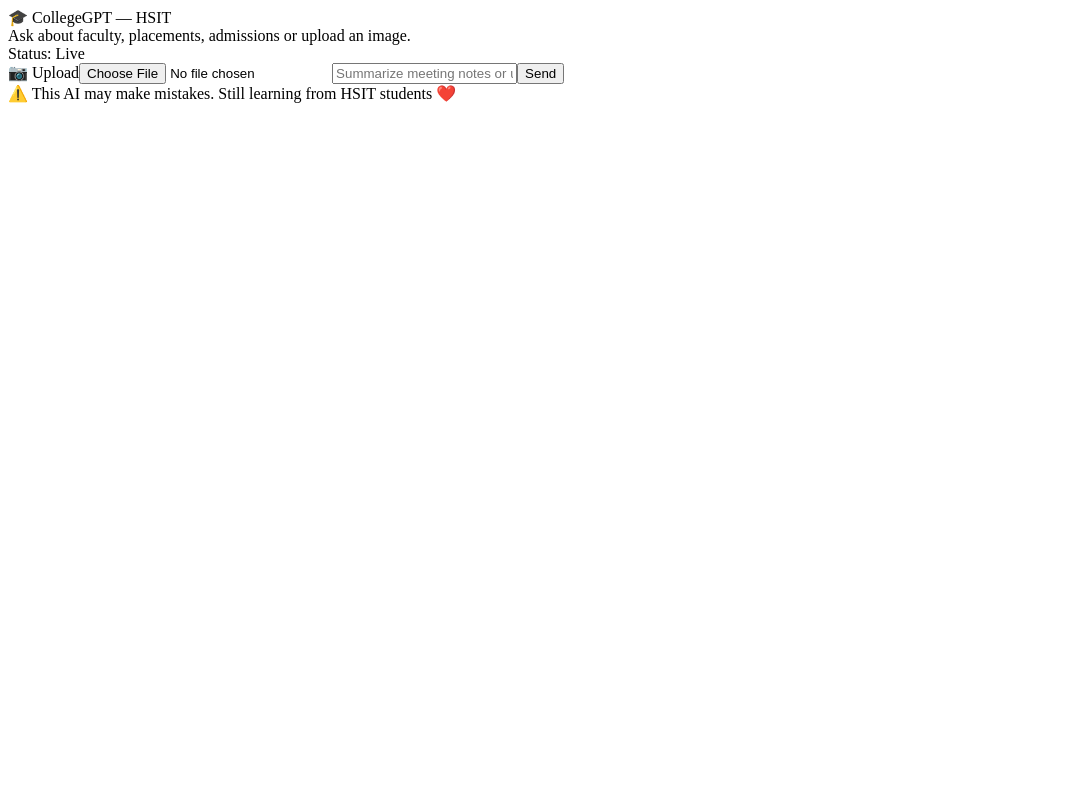
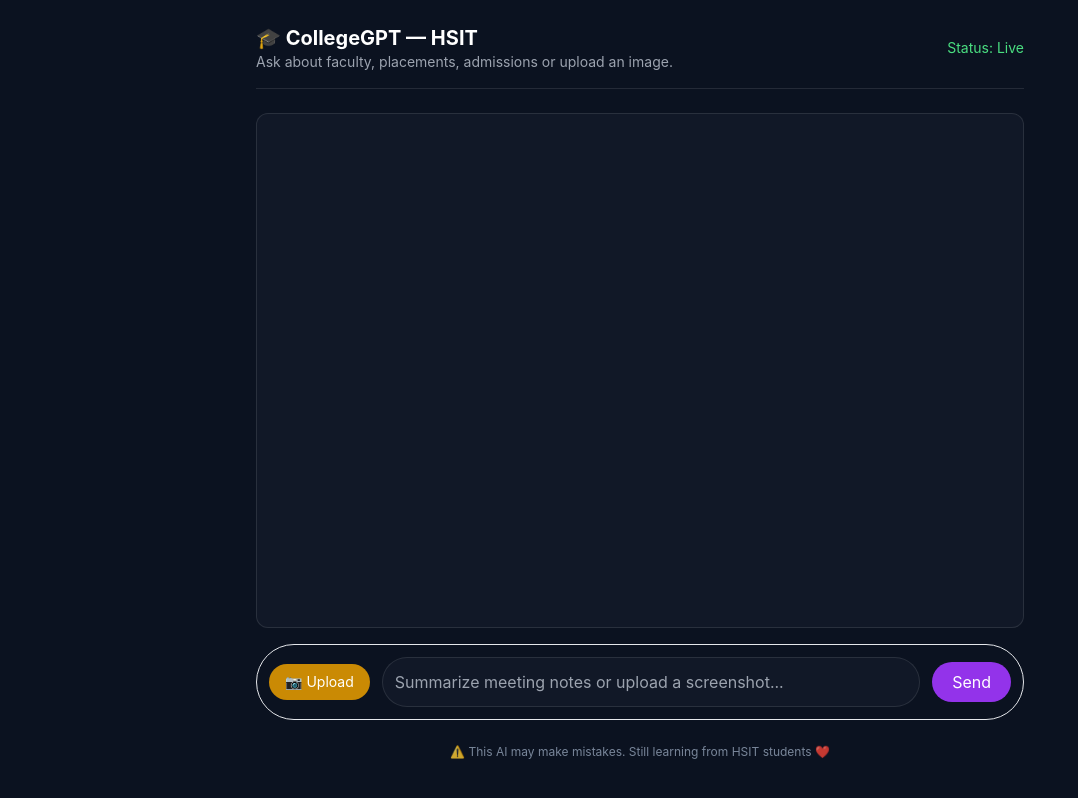
Before and after one commit to Mallikarjunrk2/collage-2, a Next.js app: page / in a window 1280 px wide. Shown: the whole page, without its empty margins (0-1078 px from the left). Built offline with nearby package versions, Linux system fonts and the light colour scheme.

Commit message:
Update globals.css

```diff
--- a/styles/globals.css
+++ b/styles/globals.css
@@ -1,65 +1,290 @@
-/* --- Mobile: keep Upload | Input | Send in one row, with Send pinned to right ---
-   Safe to append at end of styles/globals.css
-   This does not change any JS or markup — only style on small screens.
+/* styles/globals.css
+   Full CSS for the updated UI (hero + chat styling + overrides)
+   Replace your existing globals.css with this content.
 */
+
+/* Tailwind layers — keep if you use Tailwind in the project */
+@tailwind base;
+@tailwind components;
+@tailwind utilities;
+
+/* Reset small things for consistency */
+html, body, #__next {
+  height: 100%;
+  margin: 0;
+  font-family: Inter, ui-sans-serif, system-ui, -apple-system, "Segoe UI", Roboto, "Helvetica Neue", Arial;
+  background: #071024;
+  -webkit-font-smoothing: antialiased;
+  -moz-osx-font-smoothing: grayscale;
+}
+
+/* -------------------------------
+   Variables and general tokens
+   ------------------------------- */
+:root{
+  --bg-page: #071024;
+  --panel: #0f1720;
+  --bubble-user: #7c3aed;
+  --bubble-bot: rgba(29,37,49,0.92);
+  --muted: #94a3b8;
+  --accent: #f59e0b;
+  --glass-border: rgba(255,255,255,0.05);
+  --shadow-soft: 0 6px 18px rgba(2,6,23,0.55);
+  --radius-lg: 14px;
+}
+
+/* -------------------------------
+   Hero / Landing style (top)
+   ------------------------------- */
+
+.hero-wrapper {
+  background: linear-gradient(180deg, #071026 0%, #07101a 100%);
+  border-radius: 14px;
+  padding: 28px;
+  margin-bottom: 18px;
+  box-shadow: 0 18px 60px rgba(2,6,23,0.6);
+}
+
+.hero-inner {
+  max-width: 1100px;
+  margin: 0 auto;
+  padding: 12px;
+}
+
+.hero-top {
+  display: flex;
+  gap: 12px;
+  align-items: center;
+  justify-content: space-between;
+  margin-bottom: 12px;
+}
+
+.brand {
+  font-weight: 700;
+  font-size: 20px;
+  color: #fff;
+}
+.brand-sub { color: #ff9a3c; }
+
+.cta-primary {
+  background: linear-gradient(180deg, #ff7b1a, #ff9a3c);
+  color: #fff;
+  padding: 10px 16px;
+  border-radius: 12px;
+  border: none;
+  font-weight: 700;
+  cursor: pointer;
+  box-shadow: 0 12px 30px rgba(255,122,53,0.16);
+}
+
+.hero-title {
+  font-size: 34px;
+  line-height: 1.05;
+  margin: 6px 0 8px 0;
+  color: #f8fafc;
+  font-weight: 800;
+}
+.hero-title .accent { color: var(--accent); }
+
+.hero-sub {
+  color: var(--muted);
+  margin-bottom: 18px;
+  font-size: 14px;
+}
+
+/* hero input box (centered tools + input) */
+.hero-input {
+  display: flex;
+  gap: 12px;
+  align-items: center;
+  background: linear-gradient(180deg, rgba(255,255,255,0.02), rgba(255,255,255,0.01));
+  border: 1px solid rgba(255,255,255,0.04);
+  padding: 12px;
+  border-radius: 14px;
+  align-items: center;
+}
+
+.hero-input-left {
+  display: flex;
+  gap: 8px;
+  align-items: center;
+  min-width: 120px;
+}
+
+.icon-btn {
+  background: rgba(255,255,255,0.03);
+  border: 1px solid rgba(255,255,255,0.04);
+  padding: 8px;
+  border-radius: 8px;
+  cursor: pointer;
+  color: #fff;
+  font-weight: 700;
+}
+
+.hero-search {
+  flex: 1;
+  padding: 12px 14px;
+  border-radius: 10px;
+  border: none;
+  outline: none;
+  background: rgba(0,0,0,0.25);
+  color: #e6eef6;
+  font-size: 15px;
+}
+
+.hero-input-right {
+  display: flex;
+  gap: 8px;
+  align-items: center;
+}
+
+.send-btn-hero {
+  background: linear-gradient(180deg,#7c3aed,#5b21b6);
+  border-radius: 999px;
+  padding: 10px 14px;
+  color: #fff;
+  border: none;
+  cursor: pointer;
+  font-weight: 700;
+}
+
+.upload-hero {
+  background: rgba(255,255,255,0.03);
+  border-radius: 10px;
+  padding: 8px 10px;
+  display: inline-flex;
+  align-items: center;
+  justify-content: center;
+  cursor: pointer;
+  border: 1px solid rgba(255,255,255,0.04);
+  color: #fff;
+}
+
+/* -------------------------------
+   Chat panel and message bubbles
+   ------------------------------- */
+
+.flex-1.overflow-auto.bg-[#0f1720] {
+  /* ensure the panel is visually lifted */
+  background: linear-gradient(180deg, rgba(16,22,28,0.96), rgba(8,12,18,0.9));
+  border-radius: 12px;
+  padding: 18px;
+  min-height: 380px;
+}
+
+/* bot bubble: glassy card */
+.bg-gray-800.border {
+  background: linear-gradient(180deg, rgba(30,38,48,0.95), rgba(20,28,36,0.9));
+  border: 1px solid var(--glass-border);
+  box-shadow: none;
+  border-radius: var(--radius-lg);
+  padding: 14px !important;
+  color: #e6eef6;
+  line-height: 1.45;
+}
+
+/* user bubble */
+.bg-purple-700 {
+  background: linear-gradient(180deg, var(--bubble-user), #6d28d9 70%);
+  border-radius: 18px;
+  padding: 14px !important;
+  color: #fff;
+  box-shadow: 0 8px 20px rgba(124,58,237,0.12);
+}
+
+/* times and small meta */
+.text-xs.text-gray-500,
+.text-xs.text-gray-400 {
+  color: var(--muted) !important;
+  font-size: 12px;
+}
+
+/* image preview styling inside bubble */
+img[alt="uploaded image"] {
+  border-radius: 12px;
+  border: 1px solid rgba(255,255,255,0.03);
+  max-width: 520px;
+  display: block;
+}
+
+/* small json/code blocks inside bot replies */
+div[style*="white-space: pre-wrap"] pre,
+div[style*="white-space: pre-wrap"] code {
+  background: rgba(0,0,0,0.12);
+  padding: 10px;
+  border-radius: 8px;
+  overflow-x: auto;
+}
+
+/* responsive tweaks */
+@media (max-width: 880px) {
+  .hero-title { font-size: 26px; }
+  .hero-inner { padding: 8px; }
+  .hero-input-left { min-width: 90px; }
+  .max-w-4xl { padding: 0 12px; }
+}
+
+/* small utilities to ensure contrast on dark backgrounds */
+button, input, label {
+  font-family: inherit;
+}
+/* Mobile fixes for rounded input bar (paste at end of globals.css) */
 @media (max-width: 640px) {
+
   /* target the input-row created in pages/index.js */
   .mt-4 > .flex.items-center,
   .mt-4 > .flex.items-center.gap-3 {
     display: flex !important;
-    flex-wrap: nowrap !important;       /* keep single row */
-    align-items: center !important;
+    flex-wrap: wrap !important;
     gap: 8px !important;
     padding: 10px !important;
+    align-items: center !important;
+    border-radius: 18px !important;
   }
 
-  /* Upload label: fixed-size, left side, tappable */
+  /* Upload label: keep compact but tappable */
   .mt-4 > .flex.items-center label.cursor-pointer,
-  .mt-4 > .flex.items-center .upload-hero {
+  .mt-4 > .flex.items-center .upload-hero,
+  .mt-4 > .flex.items-center .label {
     flex: 0 0 auto !important;
-    min-width: 48px !important;
+    min-width: 48px;
     padding: 8px 10px !important;
     font-size: 14px !important;
     border-radius: 12px !important;
   }
 
-  /* Main input: grow to fill remaining space, allow shrink (min-width:0 is crucial) */
+  /* Main input: allow shrink and take available space */
   .mt-4 > .flex.items-center input.flex-1,
   .mt-4 > .flex.items-center input.hero-search {
     flex: 1 1 auto !important;
-    min-width: 0 !important;            /* allow input to shrink properly */
+    min-width: 0 !important; /* very important: allows shrink on small screens */
     padding: 10px 12px !important;
     font-size: 14px !important;
-    height: 40px !important;
-    line-height: 1.2 !important;
-    overflow: hidden !important;
   }
 
-  /* Make sure the input text is not hidden under the send button */
-  .mt-4 > .flex.items-center input.flex-1 { padding-right: 12px !important; }
-
-  /* Send button: fixed-size, stays on the right */
+  /* Send button: keep visible and small */
   .mt-4 > .flex.items-center button.px-5,
   .mt-4 > .flex.items-center .send-btn-hero,
   .mt-4 > .flex.items-center button {
     flex: 0 0 auto !important;
-    margin-left: 6px !important;
     padding: 8px 12px !important;
     font-size: 14px !important;
     border-radius: 999px !important;
-    white-space: nowrap !important;
+    margin-left: 4px !important;
     z-index: 5;
   }
 
-  /* Ensure rounded container doesn't become too tall */
+  /* If the rounded container is too tall, reduce radius on mobile */
   .mt-4 > .flex.items-center {
     border-radius: 14px !important;
   }
 
-  /* Prevent image previews from overflowing */
+  /* Prevent images inside bubbles from overflowing on small devices */
   .max-w-xl img,
   img[alt="uploaded image"] {
     max-width: 100% !important;
     height: auto !important;
   }
 }
+
+/* end of globals.css */
```
